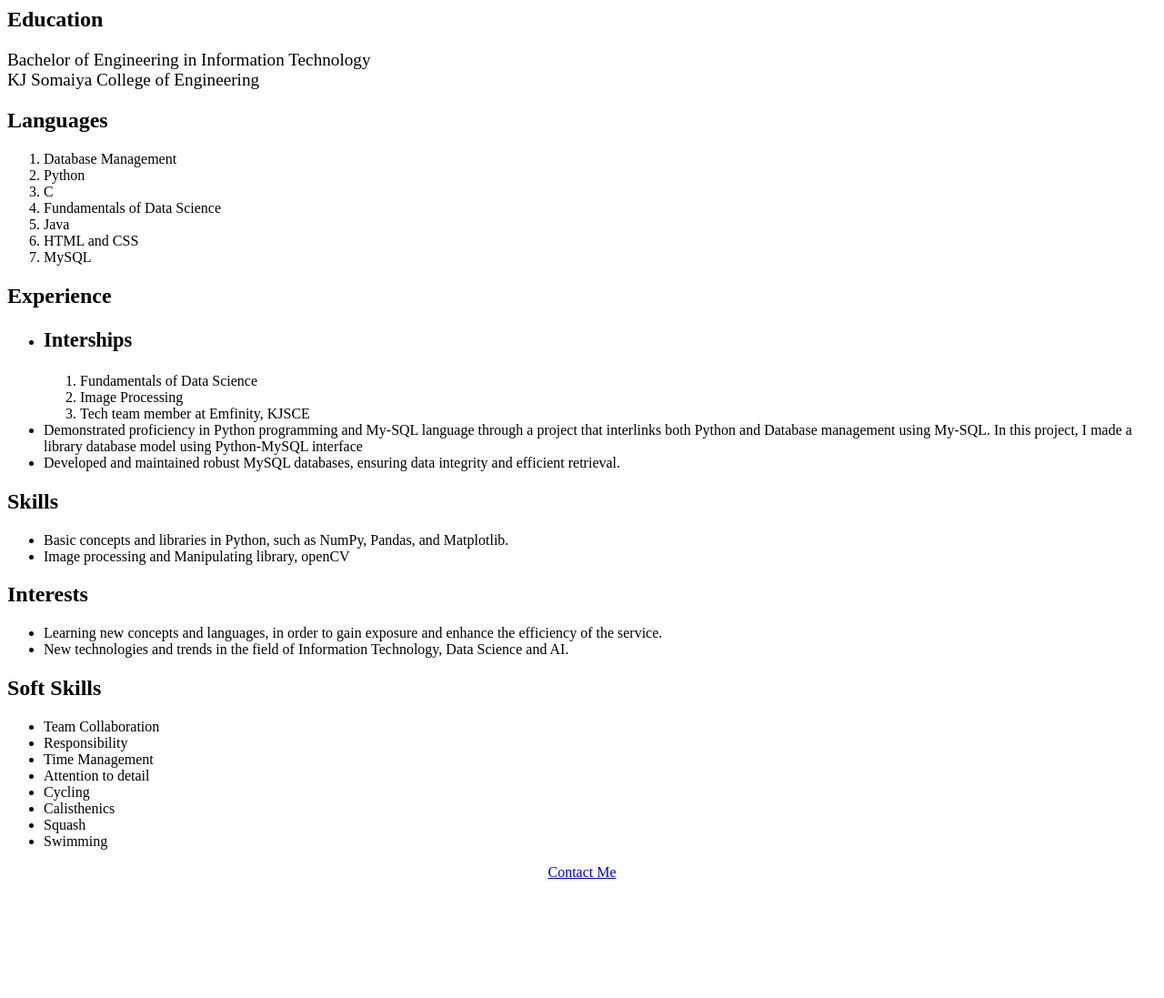
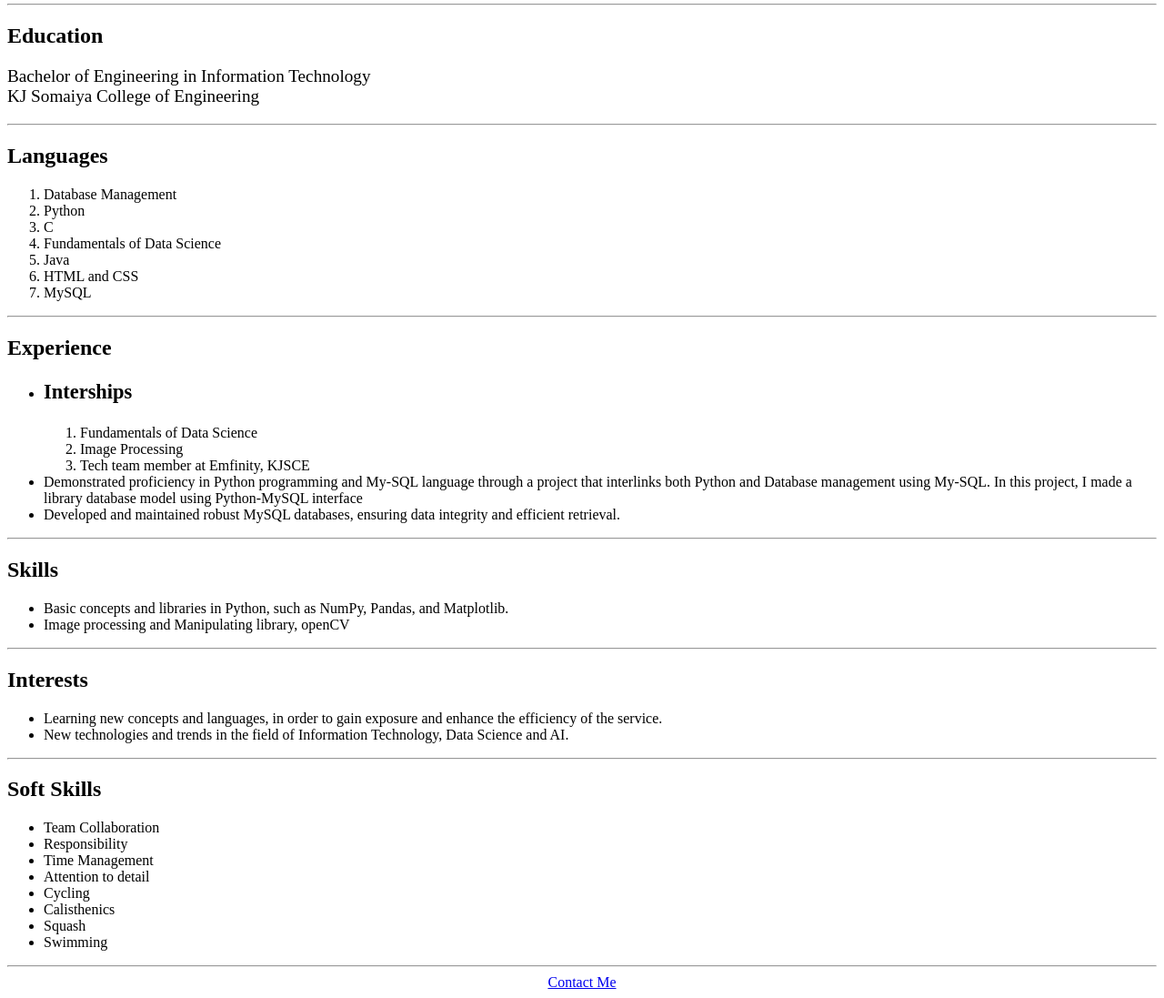
Before and after one commit to KaustubhNeoge/My-first-Portfolio, a plain HTML site: page index.html in a window 1280 px wide. Shown: the part 259-1356 px from the top of the page at 91% size. Before the commit the page ends 1235 px from the top, so only its background shows below. Drawn offline with Linux system fonts and the light colour scheme.

Commit message:
Update index.html
Added <hr/> tags for better separation

```diff
--- a/index.html
+++ b/index.html
@@ -17,11 +17,11 @@
       foudational knowledge in python extends to its applications in Data
       Science, using libraries like numPy, sciKit-Learn and Pandas.
     </p>
-    </hr>
+    <hr/>
     <h2>Education</h2>
     <big><bold><p>Bachelor of Engineering in Information Technology<br/>
     KJ Somaiya College of Engineering</p></big>
-    </hr>
+    <hr/>
     <h2>Languages</h2>
         <ol>
             <li>Database Management</li>
@@ -33,7 +33,7 @@
             <li>MySQL</li>
         </ol>
     </h2>
-    </hr>
+    <hr/>
     <h2>Experience</h2>
     <ul>
         <li>
@@ -55,7 +55,7 @@
         and efficient retrieval.
       </li>
     </ul>
-    </hr>
+    <hr/>
     <h2>Skills</h2>
     <ul>
       <li>
@@ -64,7 +64,7 @@
       </li>
       <li>Image processing and Manipulating library, openCV</li>
     </ul>
-    </hr>
+    <hr/>
     <h2>Interests</h2>
     <ul>
       <li>
@@ -76,7 +76,7 @@
         Science and AI.
       </li>
     </ul>
-    </hr>
+    <hr/>
     <h2>Soft Skills</h2>
     <ul>
         <li>Team Collaboration</li>
@@ -88,7 +88,7 @@
         <li>Squash</li>
         <li>Swimming</li>
     </ul>
-    </hr>
+    <hr/>
   </body>
   <center><footer>
     <a href = "contact.html">Contact Me</a>
```
